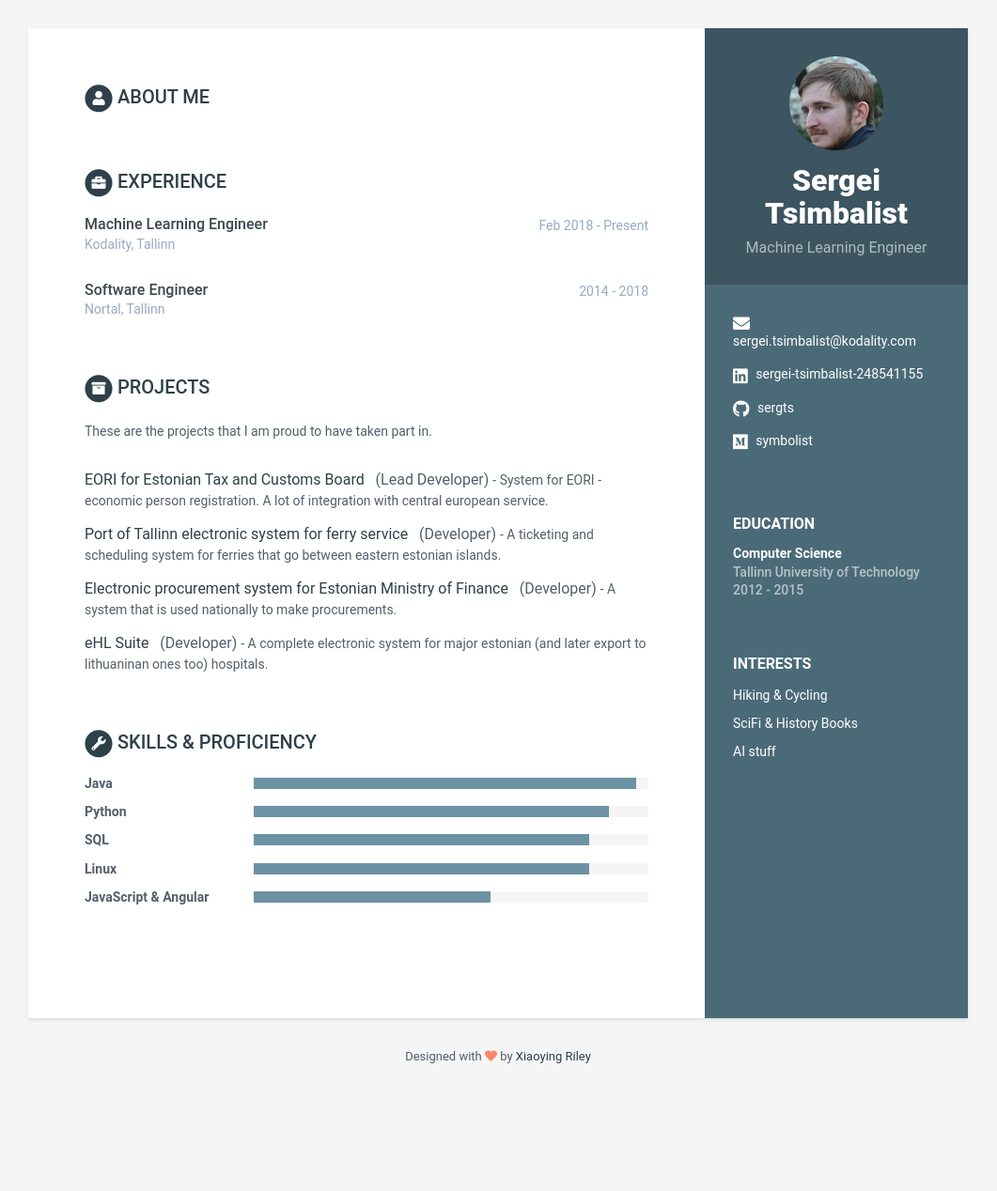
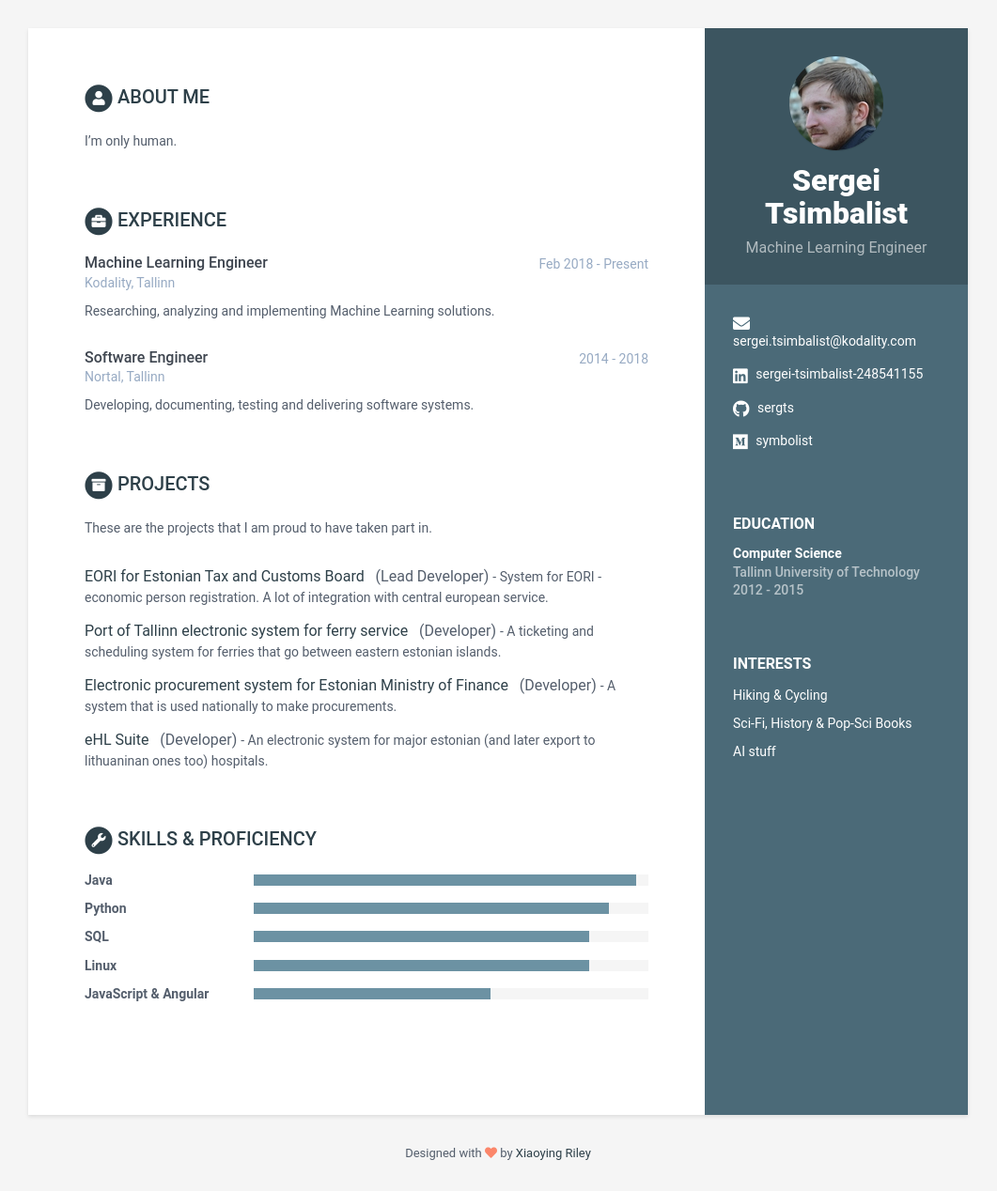
Before and after one commit to sergts/sergts.github.io, a Jekyll site: the page built from index.html, in a window 1280 px wide. Shown: the whole page at 94% size, without its empty margins (110-1171 px from the left). Built offline with Jekyll 4.4.1, drawn with Linux system fonts in a browser that asks for light colours; before the commit the page ends 1165 px from its top, so only the background shows below that.

Commit message:
Update data.yml

```diff
--- a/_data/data.yml
+++ b/_data/data.yml
@@ -28,7 +28,7 @@ sidebar:
       - item: Hiking & Cycling
         link:
 
-      - item: SciFi & History Books
+      - item: Sci-Fi, History & Pop-Sci Books
         link:
 
       - item: AI stuff
@@ -37,7 +37,7 @@ sidebar:
 career-profile:
     title: About me
     summary: |
-
+      I'm only human.
 
 education:
     - degree: Computer Science
@@ -53,13 +53,13 @@ experiences:
       time: Feb 2018 - Present
       company: Kodality, Tallinn
       details: |
-
+         Researching, analyzing and implementing Machine Learning solutions.
 
     - role: Software Engineer
       time: 2014 - 2018
       company: Nortal, Tallinn
       details: |
-
+        Developing, documenting, testing and delivering software systems.
 
 
 projects:
@@ -84,9 +84,9 @@ projects:
         role: "(Developer) "
 
       - title: eHL Suite
-        link: "#"
+        link: "https://www.kliinikum.ee/leht/e-keskkond"
         role: "(Developer)"
-        tagline: "A complete electronic system for major estonian (and later export to lithuaninan ones too) hospitals."
+        tagline: "An electronic system for major estonian (and later export to lithuaninan ones too) hospitals."
 
 
 skills:
```
